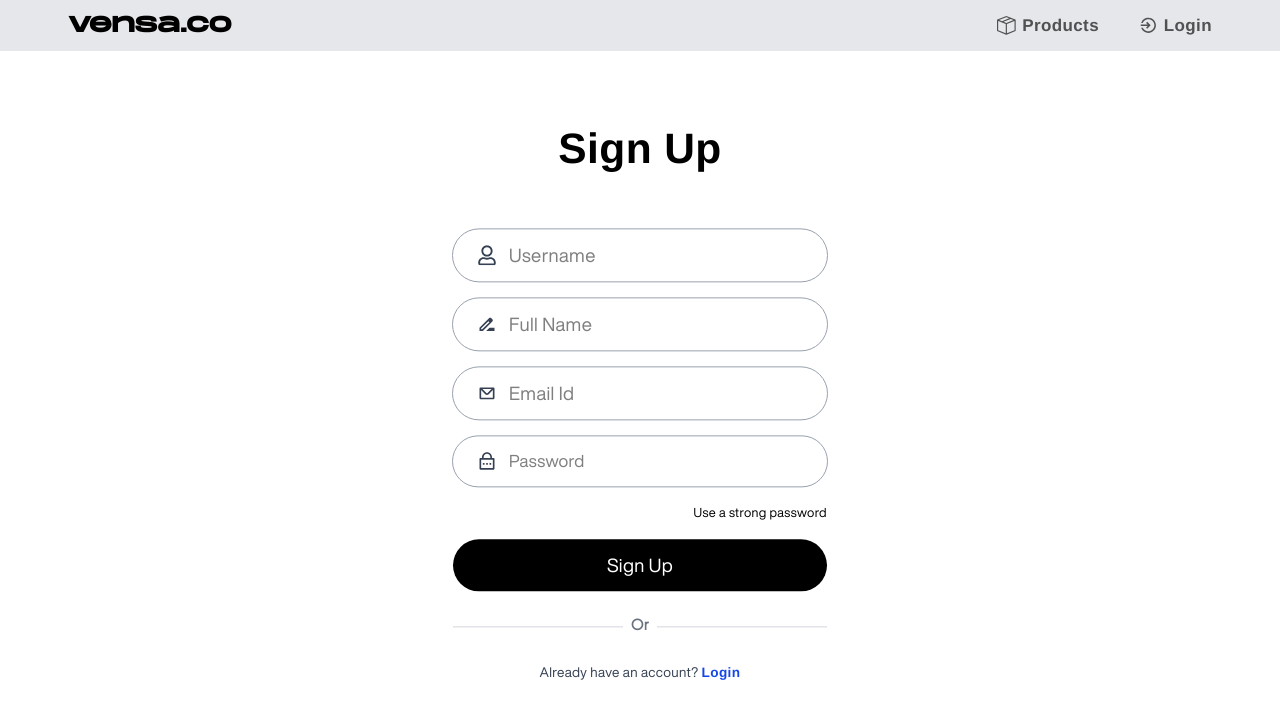
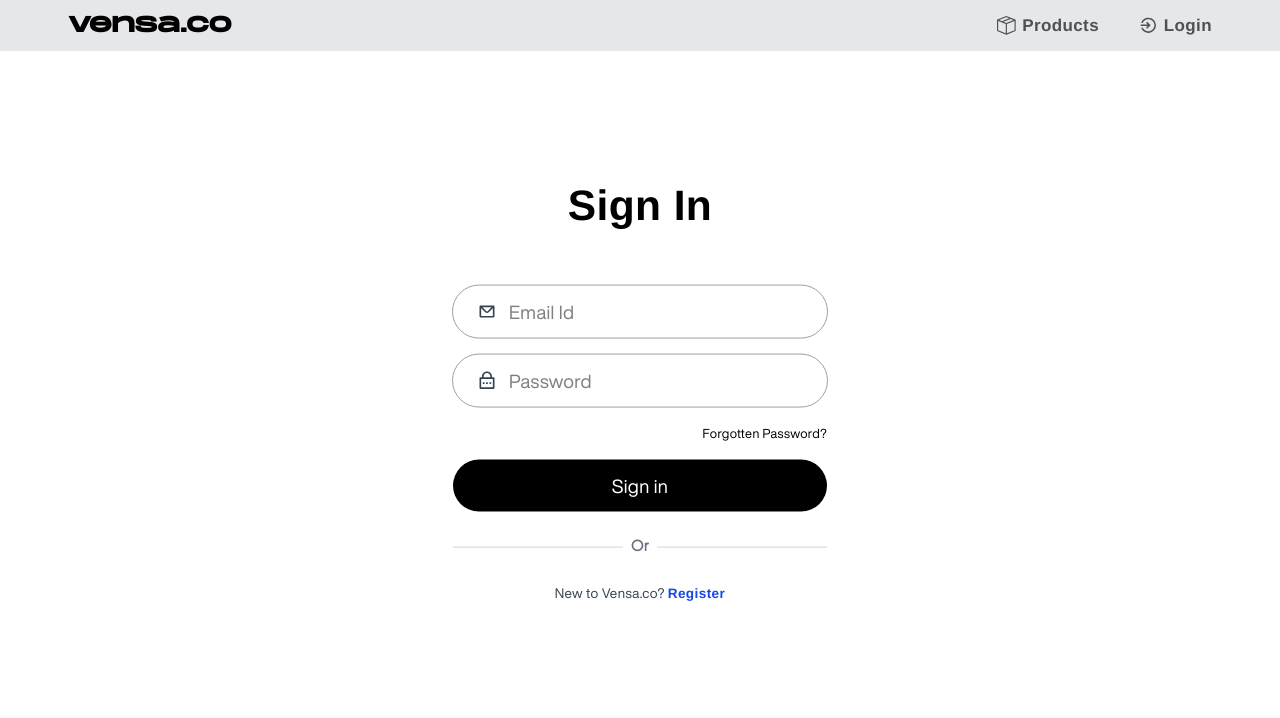
Before and after one commit to prmayanksingh/Vensa-ecommerce, a React (Vite) app in the folder frontend/: page /auth in a window 1280 px wide. Shown: the top 718 px of the page. Built offline with nearby package versions, Linux system fonts and the light colour scheme.

Commit message:
fix: change initial mode from register to login in Auth component

```diff
--- a/frontend/src/pages/Auth.jsx
+++ b/frontend/src/pages/Auth.jsx
@@ -10,7 +10,7 @@ const container = {
 };
 
 const Auth = () => {
-  const [mode, setMode] = useState("register");
+  const [mode, setMode] = useState("login");
   return (
     <motion.section
       exit={{ opacity: 0,y:10, transition: { duration: 0.3, ease: "easeIn" } }}
```
Also changed, not shown: 1 other file (tests, documents, lock files or other folders).
